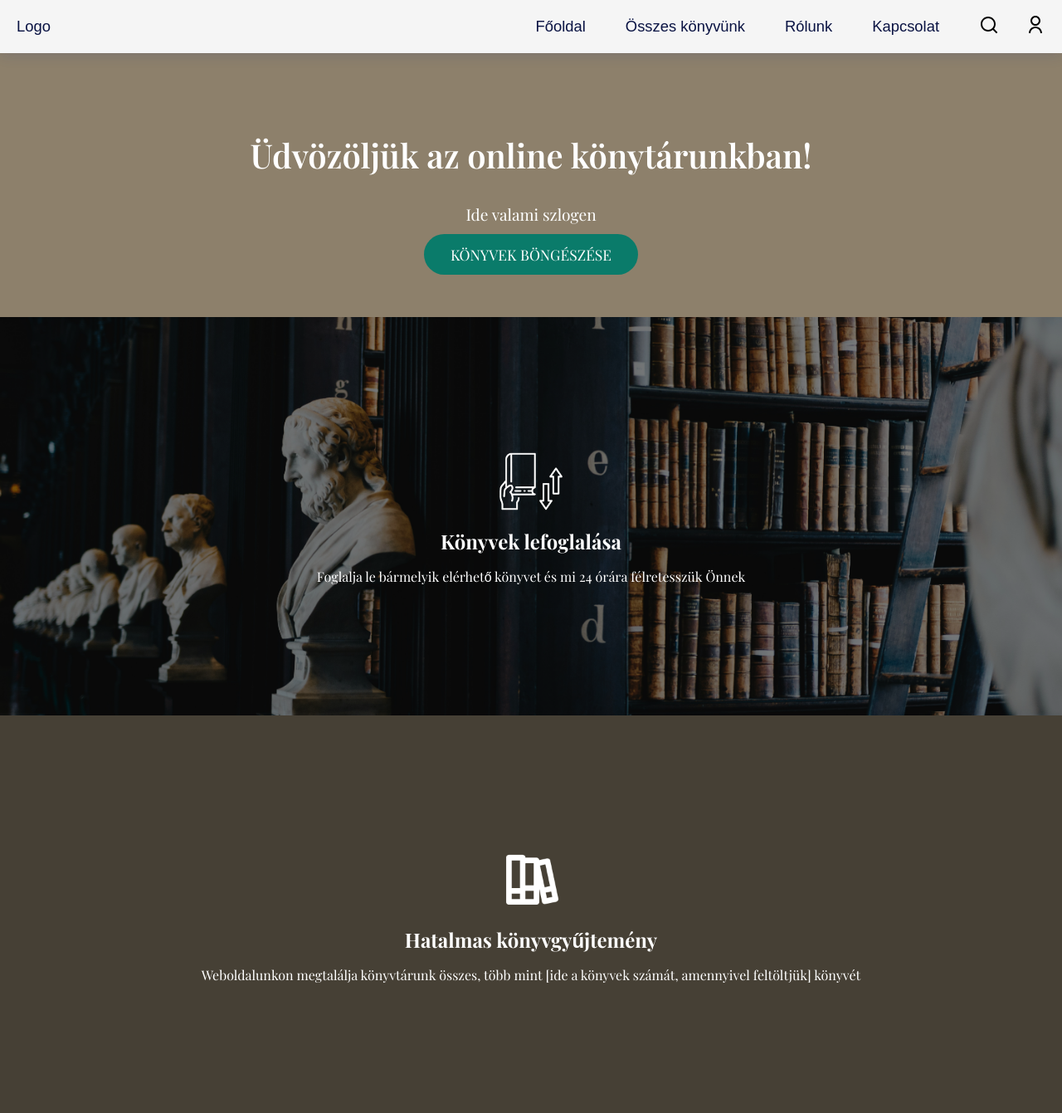
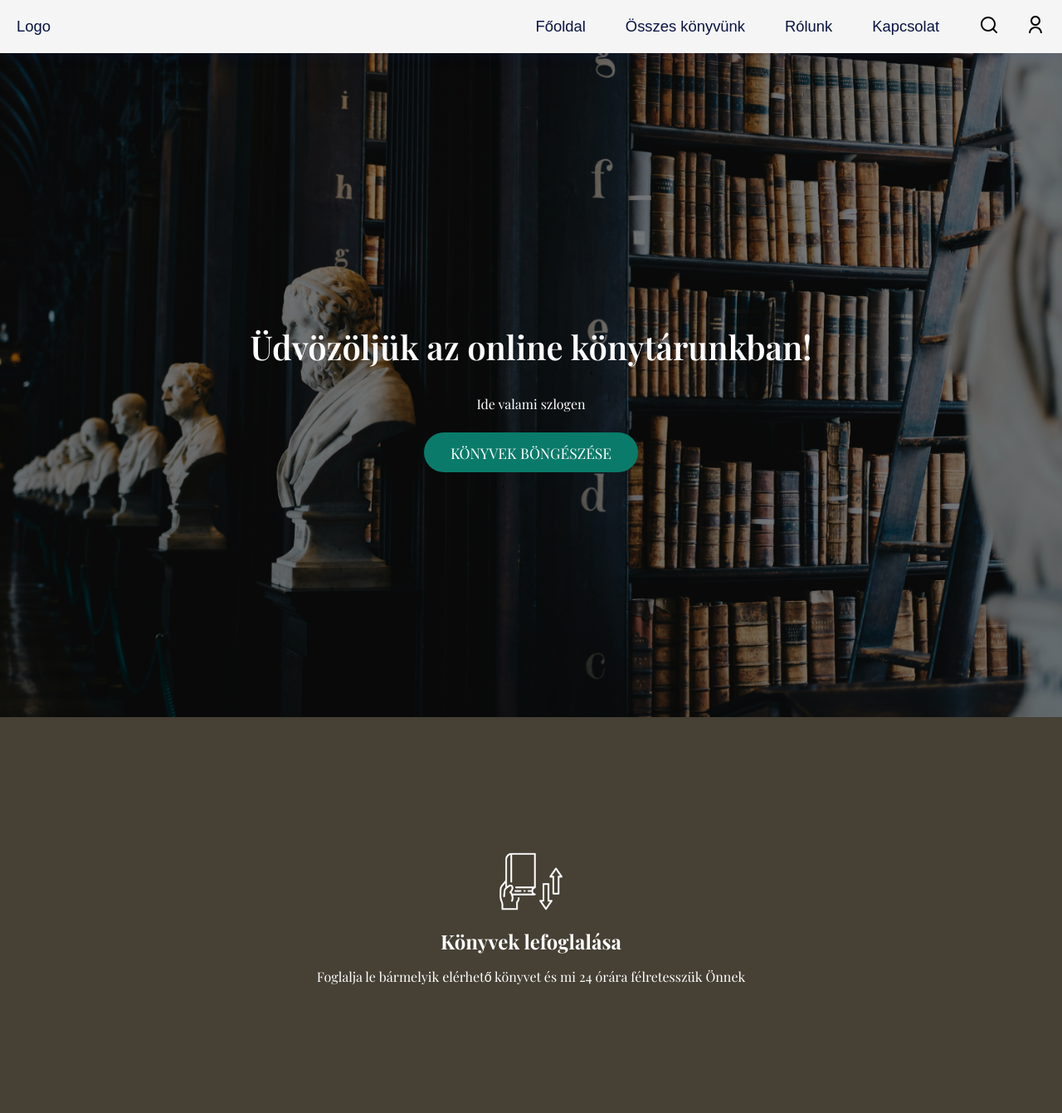
Before and after one commit to BaBence04/Konyvtarazo-rendszer-projekt, a PHP site: page / in a window 1280 px wide. Shown: the top 1341 px of the page at 83% size. Run offline with PHP 8.4, Linux system fonts and the light colour scheme; some web fonts are replaced.

Commit message:
improved main page

```diff
--- a/WEB/mainPage.php
+++ b/WEB/mainPage.php
@@ -7,12 +7,19 @@
     <title>Könytvtár</title>
 </head>
 <body>
-    <section class="hero">
-        <h1>Üdvözöljük az online könytárunkban!</h1>
-        <p>Ide valami szlogen</p>
-        <a href="?page=bookList" class="cta-button">Könyvek böngészése</a>
+
+    <section class="hero main_section">
+        <div class="service">
+            <h1>Üdvözöljük az online könytárunkban!</h1>
+            <p>Ide valami szlogen</p>
+            <a href="?page=bookList" class="cta-button">Könyvek böngészése</a>
+        </div>
+
     </section>
+
     <section class="services">
+
+
         <section class="borrowing_section main_section">
             <div class="service">
                 <img src="imgs/borrow-icon.png" alt="Borrow">
@@ -23,13 +30,13 @@
 
         <section class="collection_section main_section">
             <div class="service">
-                <img src="imgs/book-shelf-line.png" alt="Events">
+                <img src="imgs/book-icon.png" alt="Events">
                 <h3>Hatalmas könyvgyűjtemény</h3>
                 <p>Weboldalunkon megtalálja könyvtárunk összes, több mint [ide a könyvek számát, amennyivel feltöltjük] könyvét</p>
             </div>
         </section>
 
-        <section>
+        <secton class="asdf main_section">
             <div class="service">
                 <img src="digital-icon.png" alt="Digital">
                 <h3>Digital Library</h3>
@@ -42,9 +49,10 @@
 
 
     <section class="membership">
-        <h2>Join Our Library</h2>
-        <p>Become a member of [Library Name] today! Enjoy unlimited access to books, events, and more.</p>
-        <a href="signup.html" class="cta-button">Sign Up Now</a>
+        <div class="servic">
+            <h2>Legyen tagja könyvtárunknak</h2>
+            <p>asdf</p>
+        </div>
     </section>
 
 
--- a/WEB/style.css
+++ b/WEB/style.css
@@ -1102,10 +1102,14 @@ a {
 /* Hero Section */
 .hero {
   text-align: center;
-  padding: 4rem 1.5rem;
+  padding: 5rem 1.5rem;
   background-color: #8d806b;
   color: var(--whi-col);
+  background-image: url(imgs/library_image.jpg);
+  height: 100vh;
+  align-content: center;
 }
+
 
 .hero h1 {
   font-size: 2.5rem;
@@ -1148,22 +1152,26 @@ a {
 
 /* Services Section */
 .services {
-  padding: 0 0 4rem 0;
+  padding: 0 0 0 0;
   background-color: var(--container-color);
   text-align: center;
   color: var(--white-color);
 }
 
 .borrowing_section{
-  background-image: url(imgs/library_image.jpg);
+  background-color: #8d806b;
 }
 
 .collection_section{
-  /* background-image: url(imgs/old_books.jpg); */
+  background-image: url(imgs/books_background.jpg);
+}
+
+.asdf{
   background-color: #8d806b;
 }
 
-.main_section{
+.main_section,
+.membership{
   background-size: cover;
   background-position: center;
   position: relative;
@@ -1185,7 +1193,7 @@ a {
   margin-bottom: 2rem;
 }
 
-.service {
+.service{
   margin-bottom: 5rem;
   margin-top: 5rem;
   height: 20rem;
@@ -1199,9 +1207,7 @@ a {
   max-width: 80px;
   margin-bottom: 1rem;
 }
-.service img,
-.service h3,
-.service p {
+.service > *{
   z-index: 2;
 }
 
@@ -1215,15 +1221,16 @@ a {
 }
 
 .services {
-    display: grid;
-    grid-template-columns: 1fr;
-  }
+  display: grid;
+  grid-template-columns: 1fr;
+}
 
 /* Membership Section */
 .membership {
   padding: 4rem 1.5rem;
-  background-color: var(--body-color);
+  background-image: url(imgs/bookstore_background.jpg);
   text-align: center;
+  color: var(--white-color);
 }
 
 .membership h2 {
```
Also changed, not shown: WEB/imgs/book-icon.png (added), 2 other files.
